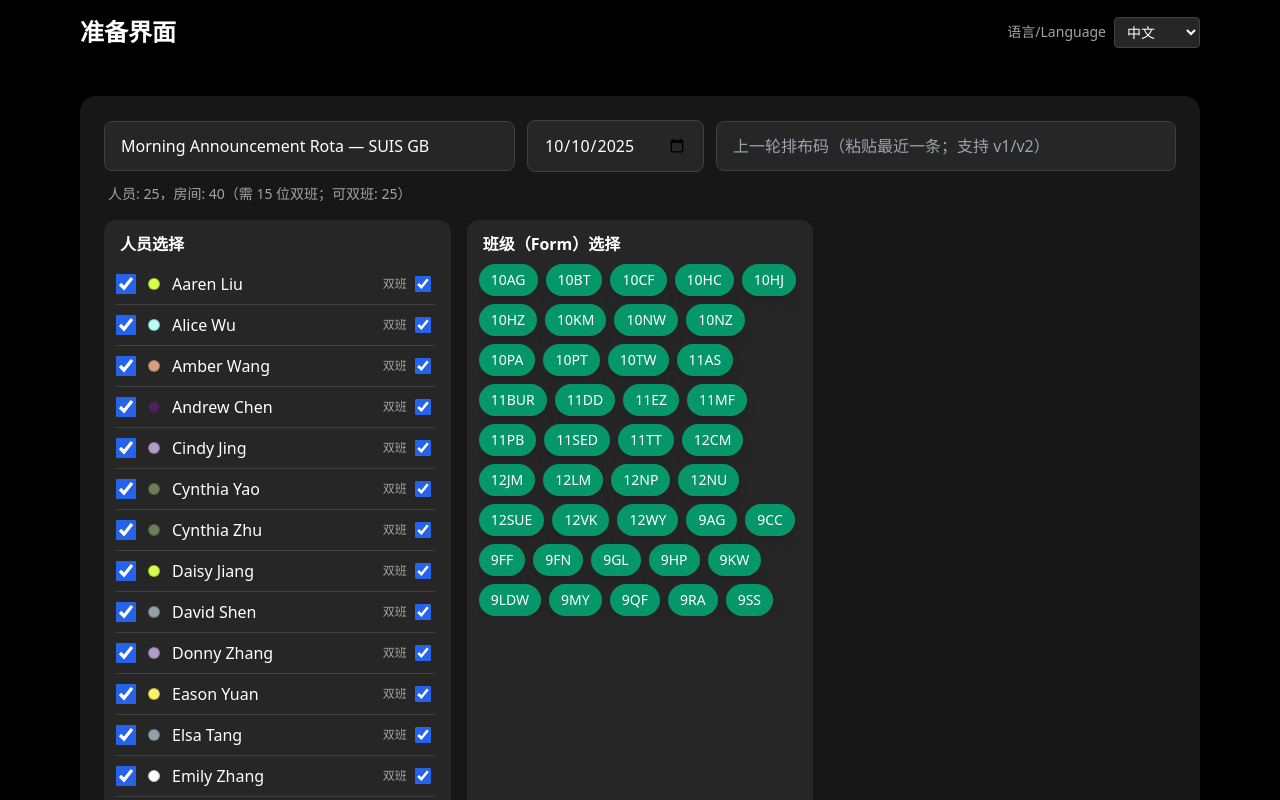
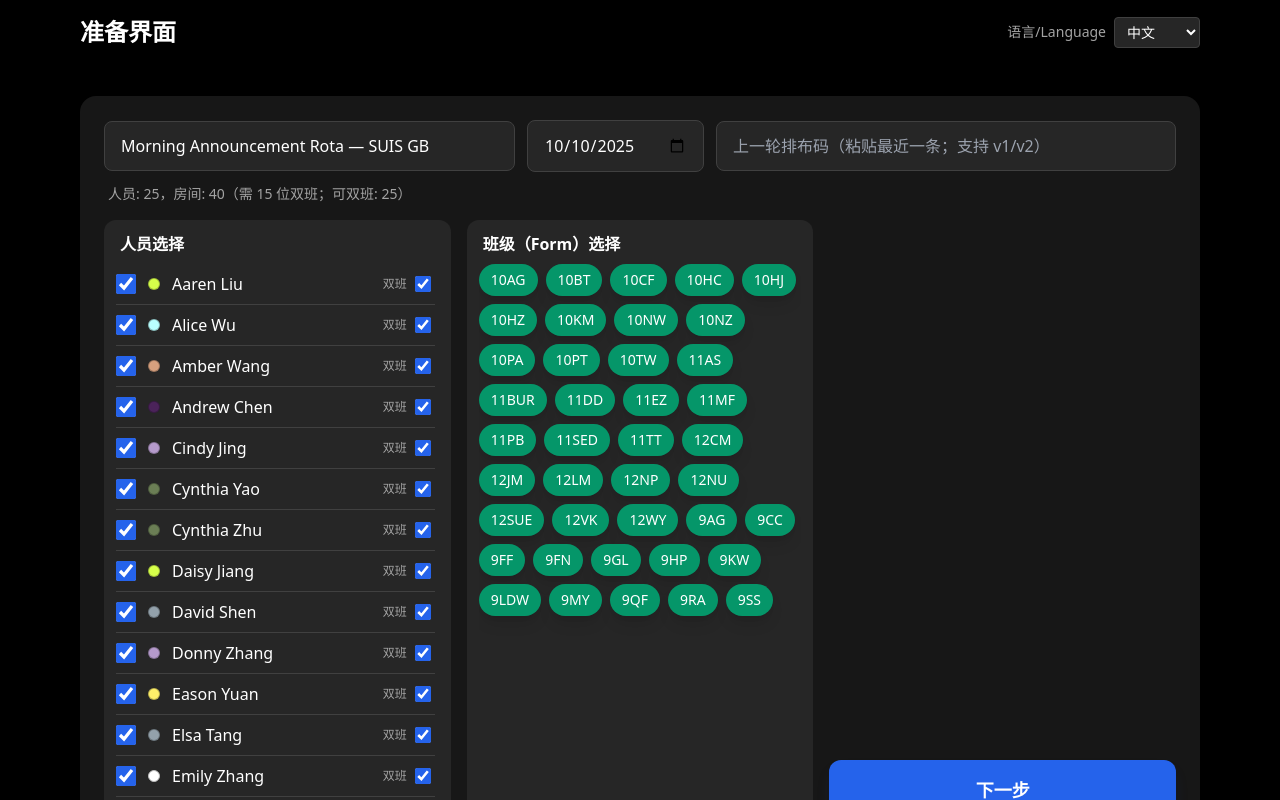
Before and after one commit to truthadmire/Gubei-Prefect-toolkit, a React (Vite) app: page / in a window 1280 px wide. Shown: the top 800 px of the page. Built offline with nearby package versions, Linux system fonts and the light colour scheme.

Commit message:
Update App.tsx

```diff
--- a/src/App.tsx
+++ b/src/App.tsx
@@ -284,23 +284,17 @@ function makeCost(
   strong: boolean,
   randJitter: (() => number) | null
 ): number {
-  // If slot needs 2 rooms but person can't double, impossible cost
   if (slot.rooms.length === 2 && !p.canDouble) return 1e9;
 
-  // History penalty
   const last = new Set(p.lastRooms || []);
   if (strong) {
-    // Strong penalty if any room was used last time
     for (const r of slot.rooms) if (last.has(r)) return 1e6;
-    // Strong penalty if exact pair repeated
     if (slot.rooms.length === 2 && p.lastPairKey === pairKey(slot.rooms[0], slot.rooms[1])) return 1e6;
   }
 
   let c = 0;
-  // Soft penalty
   for (const r of slot.rooms) if (last.has(r)) c += 100;
   if (slot.rooms.length === 2 && p.lastPairKey === pairKey(slot.rooms[0], slot.rooms[1])) c += 200;
-
   c += p.assignedCount * 5;
 
   if (randJitter) c += Math.floor(randJitter() * 2);
@@ -401,7 +395,6 @@ function generateAssignment(
 
   const base = hungarianAssign(people, slots, randJitter);
 
-  // Fill remaining gaps if any
   const assignedRooms = new Set(base.flatMap((a) => a.rooms));
   const still = enabledRooms.filter((r) => !assignedRooms.has(r.id));
   if (still.length) {
@@ -659,6 +652,7 @@ export default function App() {
       {step === 1 && (
         <div className="max-w-6xl mx-auto p-2 md:p-4">
           <div className="bg-neutral-900 rounded-2xl p-4 md:p-6 shadow-xl">
+            {/* Input Row */}
             <div className="flex flex-col gap-3 md:flex-row md:items-center">
               <input
                 className="flex-1 rounded-lg px-4 py-3 bg-neutral-800 border border-neutral-700 text-sm md:text-base focus:ring-2 focus:ring-blue-500 outline-none"
@@ -682,13 +676,13 @@ export default function App() {
 
             <div className="mt-3 text-xs md:text-sm text-neutral-400 px-1">{statusText}</div>
 
-            {/* Layout: Mobile = Stacked, Desktop = 3 Columns */}
+            {/* Layout: Fixed height on desktop to enable internal scrolling */}
             <div className="mt-4 flex flex-col md:grid md:grid-cols-3 gap-4 h-auto md:h-[600px]">
 
               {/* People Column */}
-              <div className="bg-neutral-800 rounded-xl p-3 flex flex-col h-[40vh] md:h-auto">
-                <div className="font-semibold mb-2 px-1">{I18N[lang].peopleSel}</div>
-                <div className="flex-1 overflow-y-auto min-h-0 divide-y divide-neutral-700 pr-1">
+              <div className="bg-neutral-800 rounded-xl p-3 flex flex-col h-[40vh] md:h-full min-h-0">
+                <div className="font-semibold mb-2 px-1 shrink-0">{I18N[lang].peopleSel}</div>
+                <div className="flex-1 overflow-y-auto min-h-0 divide-y divide-neutral-700 pr-1 custom-scrollbar">
                   {people.slice().sort((a, b) => a.name.localeCompare(b.name)).map((p) => {
                     const st = deptStyleOf(p.dept);
                     return (
@@ -712,9 +706,10 @@ export default function App() {
               </div>
 
               {/* Forms Column */}
-              <div className="bg-neutral-800 rounded-xl p-3 flex flex-col h-auto md:h-auto">
-                <div className="font-semibold mb-2 px-1">{I18N[lang].formSel}</div>
-                <div className="flex flex-wrap gap-2 content-start overflow-y-auto">
+              <div className="bg-neutral-800 rounded-xl p-3 flex flex-col h-[30vh] md:h-full min-h-0">
+                <div className="font-semibold mb-2 px-1 shrink-0">{I18N[lang].formSel}</div>
+                <div className="flex-1 overflow-y-auto min-h-0 pr-1 custom-scrollbar">
+                  <div className="flex flex-wrap gap-2 content-start">
                     {allForms.map((f) => (
                       <button
                         key={f}
@@ -726,9 +721,10 @@ export default function App() {
                     ))}
                   </div>
                 </div>
+              </div>
 
               {/* Action Column */}
-              <div className="flex flex-col justify-end">
+              <div className="flex flex-col justify-end h-auto md:h-full">
                 <button
                   onClick={doGenerate}
                   className="w-full bg-blue-600 hover:bg-blue-700 active:scale-95 transition-transform rounded-xl py-4 font-bold text-lg shadow-lg shadow-blue-900/20"
```
Lines whose indentation alone changed are shown as unchanged.
